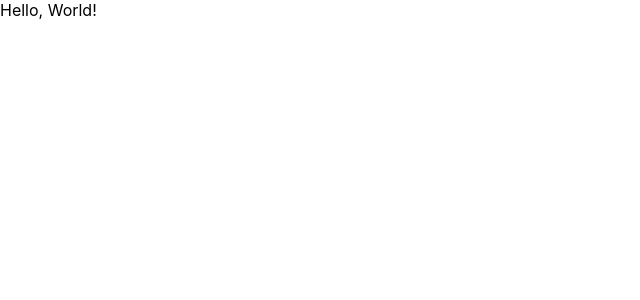
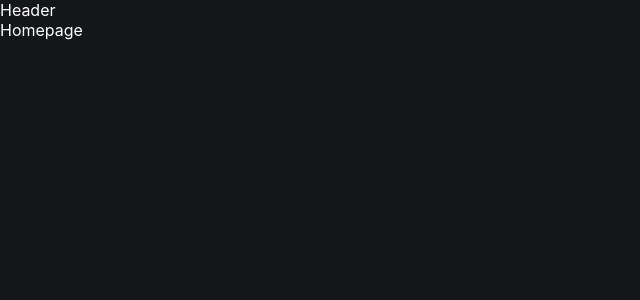
Before and after one commit to ArchitKandu/Cryptonaut, a React (Create React App) app: page / in a window 1280 px wide. Shown: the top 300 px of the page, without its empty margins (0-640 px from the left). Built offline with nearby package versions, Linux system fonts and the light colour scheme.

Commit message:
Colours and Background

```diff
--- a/package.json
+++ b/package.json
@@ -3,11 +3,14 @@
   "version": "0.1.0",
   "private": true,
   "dependencies": {
+    "@material-ui/core": "^4.12.4",
+    "@material-ui/lab": "^4.0.0-alpha.61",
     "@testing-library/jest-dom": "^5.17.0",
     "@testing-library/react": "^13.4.0",
     "@testing-library/user-event": "^13.5.0",
     "react": "^18.2.0",
     "react-dom": "^18.2.0",
+    "react-router-dom": "^5.3.4",
     "react-scripts": "5.0.1",
     "web-vitals": "^2.1.4"
   },
--- a/src/App.js
+++ b/src/App.js
@@ -1,7 +1,29 @@
-import './App.css';
+import { BrowserRouter, Route } from "react-router-dom";
+import "./App.css";
+import Header from "./Components/Header";
+import Homepage from "./Pages/Homepage";
+import CoinPage from "./Pages/CoinPage";
+import { makeStyles } from "@material-ui/core";
+
+const useStyles = makeStyles(() => ({
+  App: {
+    backgroundColor: "#14161a",
+    color: "white",
+    minHeight: "100vh",
+  },
+}));
 
 function App() {
-  return <div>Hello, World!</div>
+  const classes = useStyles();
+  return (
+    <BrowserRouter>
+      <div className={classes.App}>
+        <Header />
+        <Route path="/" component={Homepage} exact />
+        <Route path="/coins/:id" component={CoinPage} exact />
+      </div>
+    </BrowserRouter>
+  );
 }
 
 export default App;
```
Also changed, not shown: 1 other file (tests, documents, lock files or other folders).
